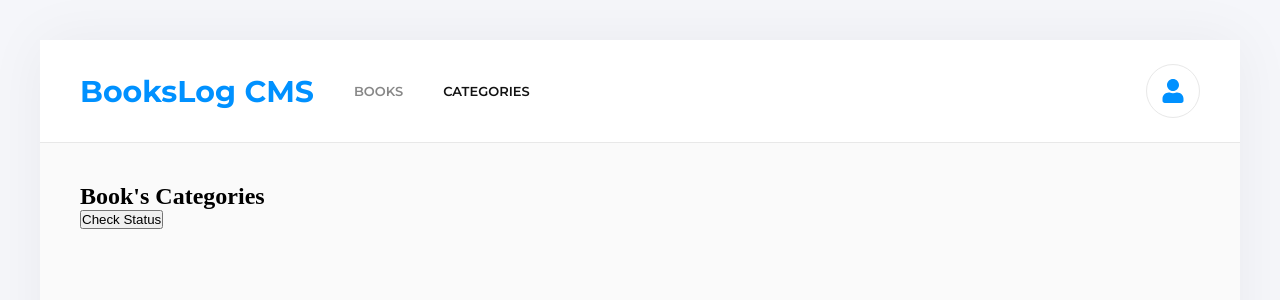
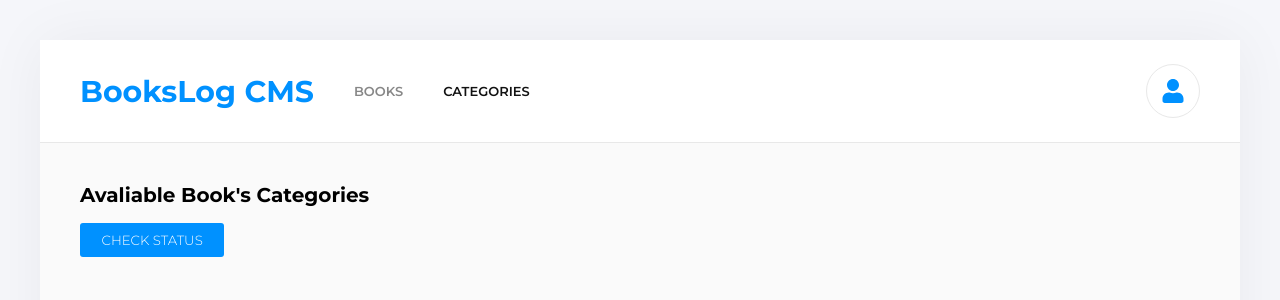
Before and after one commit to luigirazum/mv-books-log, a React (Create React App) app: page /categories in a window 1280 px wide. Shown: the top 300 px of the page. Built offline with nearby package versions, Linux system fonts and the light colour scheme; no server answers.

Commit message:
Add styles to categories page

```diff
--- /dev/null
+++ b/src/pages/CategoriesPage.css
@@ -0,0 +1,29 @@
+.title {
+  font-family: var(--ff-montserrat);
+  font-weight: var(--fw-bold);
+  font-size: 1.25rem;
+}
+
+.checkStatusButton {
+  font-family: var(--ff-montserrat);
+  font-weight: var(--fw-thin);
+  cursor: pointer;
+  color: var(--white);
+  background-color: var(--azure);
+  border: var(--clear-border);
+  border-radius: 3px;
+  text-transform: uppercase;
+  padding: 0.5rem 1.28rem;
+  margin-block: 1rem;
+}
+
+.checkStatusButton:hover {
+  color: var(--azure);
+  background-color: var(--black-5);
+  border: var(--hover-border);
+}
+
+.underConstruction {
+  font-family: var(--ff-robotoslab);
+  color: var(--black-two);
+}
--- a/src/pages/CategoriesPage.js
+++ b/src/pages/CategoriesPage.js
@@ -1,6 +1,7 @@
 import React from 'react';
 import { useSelector, useDispatch } from 'react-redux';
 import { checkStatus } from '../redux/categories/categories';
+import './CategoriesPage.css';
 
 const CategoriesPage = () => {
   const status = useSelector((state) => state.categories);
@@ -8,15 +9,15 @@ const CategoriesPage = () => {
 
   return (
     <div>
-      <h2>Book&apos;s Categories</h2>
+      <h2 className="title">Avaliable Book&apos;s Categories</h2>
       <button
         type="button"
-        className="checkStatus"
+        className="checkStatusButton"
         onClick={() => dispatch(checkStatus())}
       >
         Check Status
       </button>
-      <p>{status}</p>
+      <p className="underConstruction">{status}</p>
     </div>
   );
 };
```
